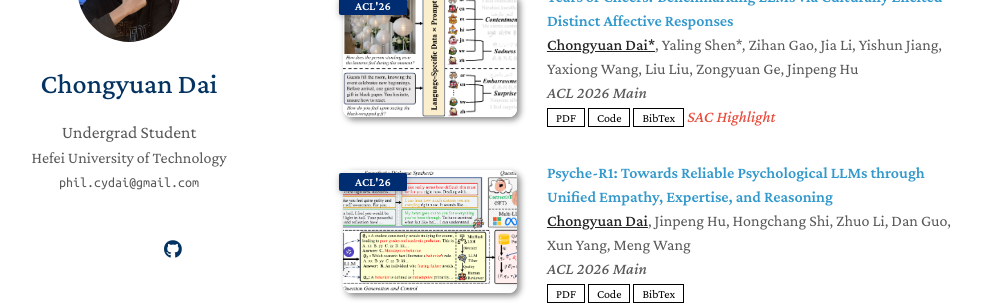
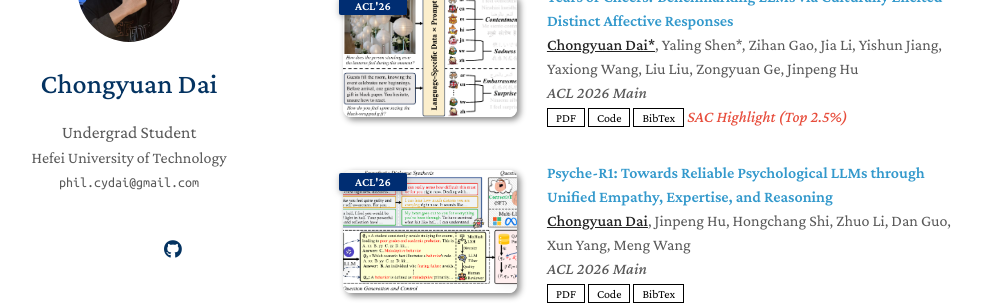
Before and after one commit to chyuandai/chyuandai.github.io, a Jekyll site: the page built from index.md, in a window 1280 px wide and 900 px high, scrolled down 559 px. Shown: the part 152-457 px from the top of the window, without its empty margins (147-1151 px from the left). Built offline with Jekyll 4.4.1, drawn with Linux system fonts in a browser that asks for light colours; a style sheet for code colours, icons or effects is not loaded; our own code applies the rules of GitHub Pages for plain Markdown files.

Commit message:
update my personal page

```diff
--- a/_data/publications.yml
+++ b/_data/publications.yml
@@ -19,7 +19,7 @@ main:
     code: https://github.com/MindIntLab-HFUT/CEDAR
     bibtex: ./assets/bib/tears_or_cheers.txt
     image: ./assets/img/tears_or_cheers.png
-    notes: SAC Highlight
+    notes: SAC Highlight (Top 2.5%)
 
   - title: "Psyche-R1: Towards Reliable Psychological LLMs through Unified Empathy, Expertise, and Reasoning"
     authors: <strong><u>Chongyuan Dai</u></strong>, Jinpeng Hu, Hongchang Shi, Zhuo Li, Dan Guo, Xun Yang, Meng Wang
```
